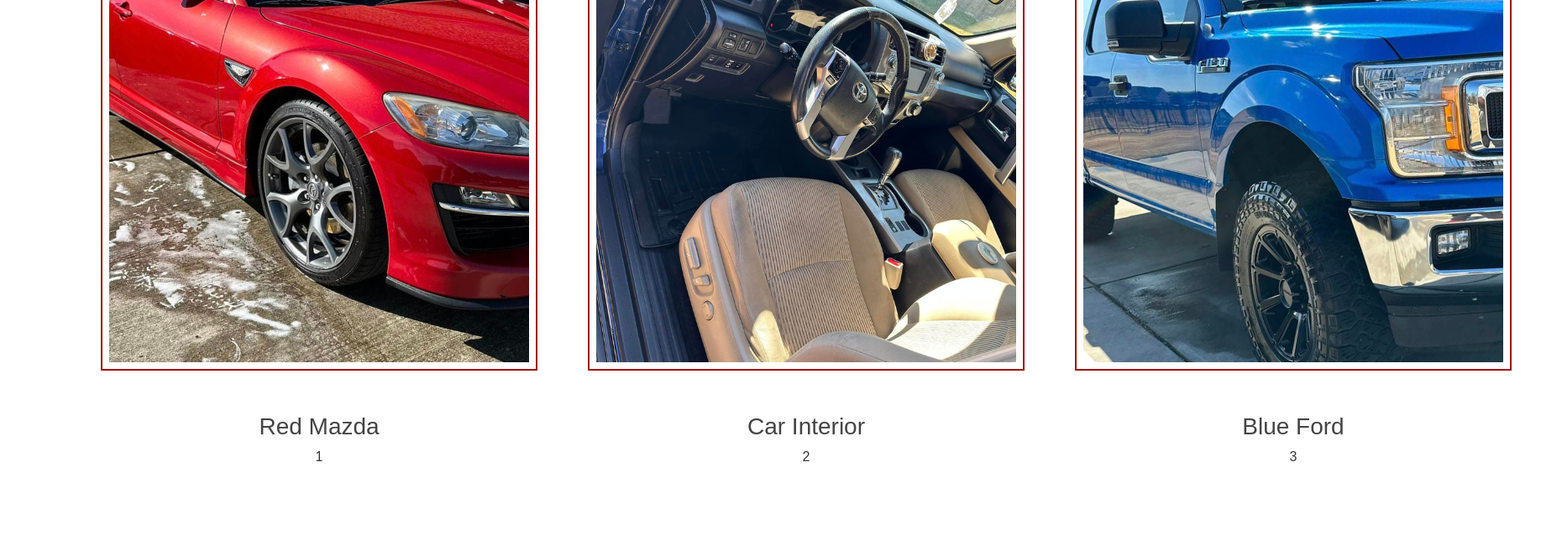
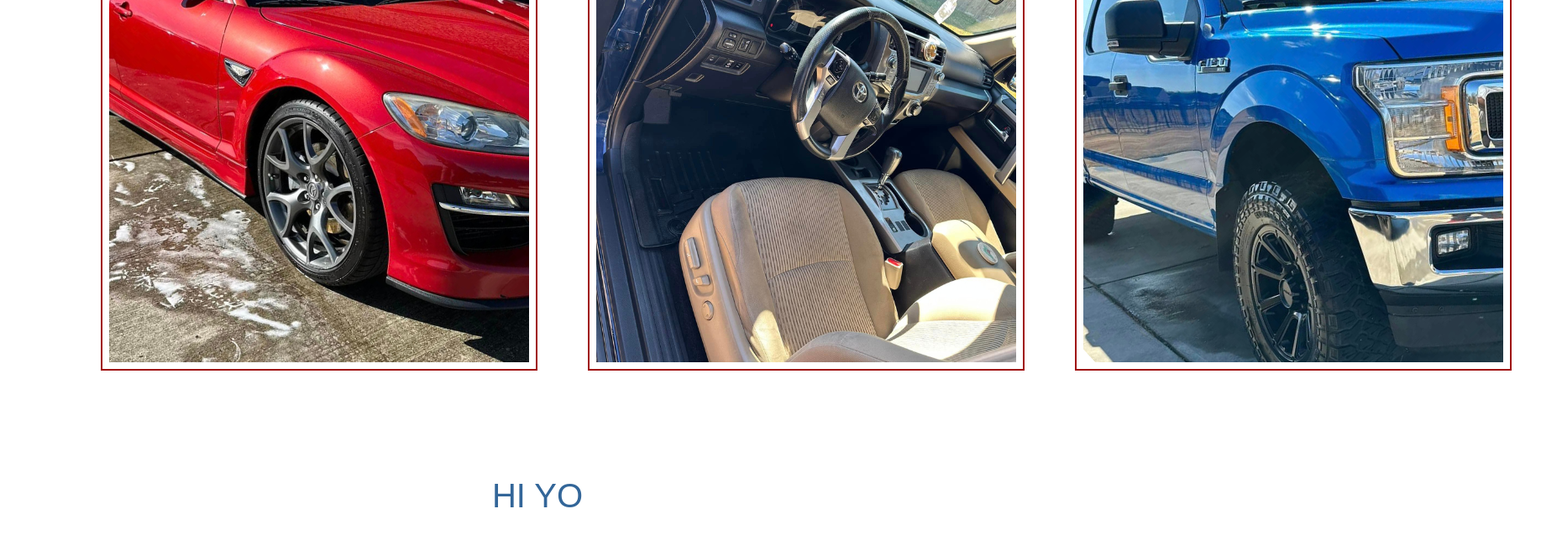
Before and after one commit to DauntaeS/stewart-detailing, an Angular app in the folder my-app/: page / in a window 1280 px wide. Shown: the part 1198-1842 px from the top of the page at 84% size, 1860 px wide, since content can reach past the window. Built offline with nearby package versions, Linux system fonts and the light colour scheme.

Commit message:
Section-2 Image overlay added and Section-3 sectioned out

```diff
--- a/my-app/src/app/home/home.component.css
+++ b/my-app/src/app/home/home.component.css
@@ -64,7 +64,7 @@ h4{
 }
 
 .grid{
-    padding: 0px 40px 100px;
+    padding: 0px 40px 25px;
 }
 
 .grid2{
@@ -83,13 +83,51 @@ h4{
     padding: 8px 8px 8px 8px;
 }
 
-.image-container{
+.img-container1, .img-container2, .img-container3{
     margin-right: 60px;
     text-align: center;
 }
 
-.image-container h3 {
+.img-container h3 {
     margin-top: 50px;
+}
+
+.text-block {
+    position: absolute;
+    top: 6.5rem;
+    right: 2.5rem;
+    left: 2.5rem;
+    padding-bottom: 10px;
+    background-color: rgba(0, 0, 0, 0.8);
+    color: white;
+    padding-left: 20px;
+    padding-right: 20px;
+    display: none;
+    transition: all 0.3s ease;
+    z-index: 2;
+    text-align: center;
+}
+
+.img-container1,
+.img-container2,
+.img-container3 {
+    position: relative;
+}
+
+.img-container1:hover .text-block,
+.img-container2:hover .text-block,
+.img-container3:hover .text-block{
+    display: block;
+}
+
+.text-block h3,
+.text-block p {
+    margin: 0;
+}
+
+.text-block h3 {
+    color: white;
+    padding: 25px 25px;
 }
 
 .image-container:last-child {
@@ -99,3 +137,8 @@ h4{
 .image-text{
     margin-top: 10px;
 }
+
+.section3{
+    padding: 20px 20px;
+    text-align: center;
+}
--- a/my-app/src/app/home/home.component.html
+++ b/my-app/src/app/home/home.component.html
@@ -51,21 +51,56 @@
 <div class="grid">
   <div class="grid2">
     <div class="container-photos">
-      <div class="image-container">
+      <div class="img-container1">
         <img src="../../assets/images/Mzda-Col-1.png" alt="Red Mazda" />
-        <h3>Red Mazda</h3>
-        <p>1</p>
+        <div class="text-block">
+          <h3>Exterior Wash and Wax</h3>
+          <p>
+            Lorem ipsum dolor sit amet consectetur adipisicing elit. Sunt omnis,
+            laboriosam reiciendis quaerat nam magnam sit exercitationem veniam
+            rerum illo at eveniet accusamus deleniti odio dolores optio, ut
+            necessitatibus eos. Ullam fugit repudiandae earum sapiente nesciunt,
+            totam alias porro iure, dolor unde quo ab hic voluptatibus dolores
+            in enim nisi mollitia doloremque architecto. Quis quia ipsum dolorem
+            quam tempora voluptatem!
+          </p>
+        </div>
       </div>
-      <div class="image-container">
+      <div class="img-container2">
         <img src="../../assets/images/inside-car.png" alt="Car Interior" />
-        <h3>Car Interior</h3>
-        <p>2</p>
+        <div class="text-block">
+          <h3>Interior Deep Clean</h3>
+          <p>
+            Unlocking the secret to pristine interiors has long been a
+            challenge. Conventional cleaning methods merely scratch the surface,
+            providing short-lived results. However, with our meticulous interior
+            cleaning service, we delve deep to restore and maintain your car's
+            interior, ensuring lasting cleanliness and comfort.
+          </p>
+        </div>
       </div>
-      <div class="image-container">
+      <div class="img-container3">
         <img src="../../assets/images/Blue-Truck.png" alt="Blue Ford" />
-        <h3>Blue Ford</h3>
-        <p>3</p>
+        <div class="text-block">
+          <h3>Ceramic Coating Application</h3>
+          <p>
+            Until now, achieving a comprehensive solution that simultaneously
+            safeguards, enhances shine, and minimizes maintenance for cars has
+            remained elusive. Traditional methods like waxing and compounding
+            offer only temporary surface restoration. However, enduring car
+            protection coupled with a lasting shine is uniquely achievable
+            through the application of Ceramic Coating.
+          </p>
+        </div>
       </div>
     </div>
   </div>
 </div>
+<div class="section3">
+  <div class="section3-div-inside">
+    <h1>HI YO</h1>
+    <span><img src="" alt="" /></span>
+    <span><img src="" alt="" /></span>
+    <span><img src="" alt="" /></span>
+  </div>
+</div>
```
